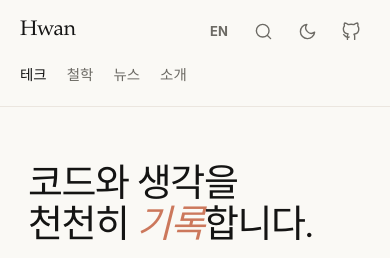
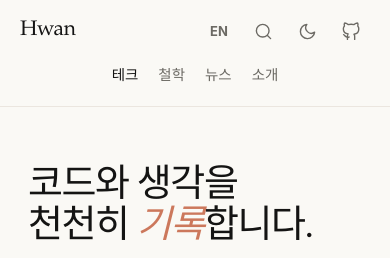
Before and after one commit to Hwan3434/Hwan3434.github.io, a Jekyll site: the page built from index.html, in a window 390 px wide. Shown: the top 258 px of the page. Built offline with Jekyll 4.4.1, drawn with Linux system fonts in a browser that asks for light colours; some web fonts are replaced.

Commit message:
Center align mobile nav links

```diff
--- a/assets/css/main.css
+++ b/assets/css/main.css
@@ -308,7 +308,7 @@ a { color: inherit; text-decoration: none; }
 }
 @media (max-width: 600px) {
   .nav-inner { flex-wrap: wrap; height: auto; padding: 12px 20px; gap: 10px; }
-  .nav-links { order: 3; width: 100%; display: flex; justify-content: flex-start; gap: 20px; overflow-x: auto; padding-bottom: 4px; }
+  .nav-links { order: 3; width: 100%; display: flex; justify-content: center; gap: 20px; overflow-x: auto; padding-bottom: 4px; }
   .nav-link.active::after { bottom: -6px; }
   .nav-links::-webkit-scrollbar { display: none; }
   .post-row { grid-template-columns: 1fr; gap: 10px; }
```
